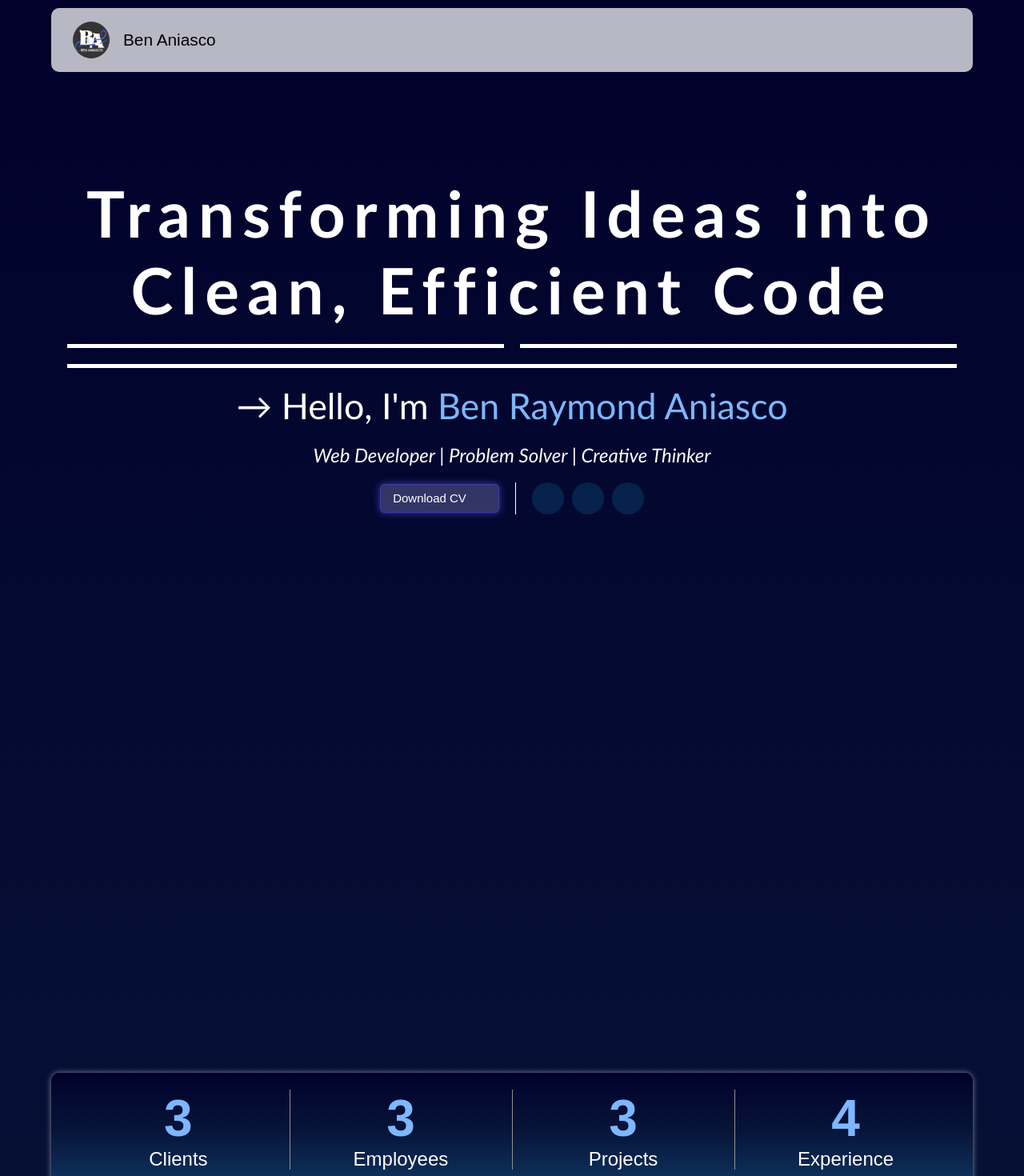
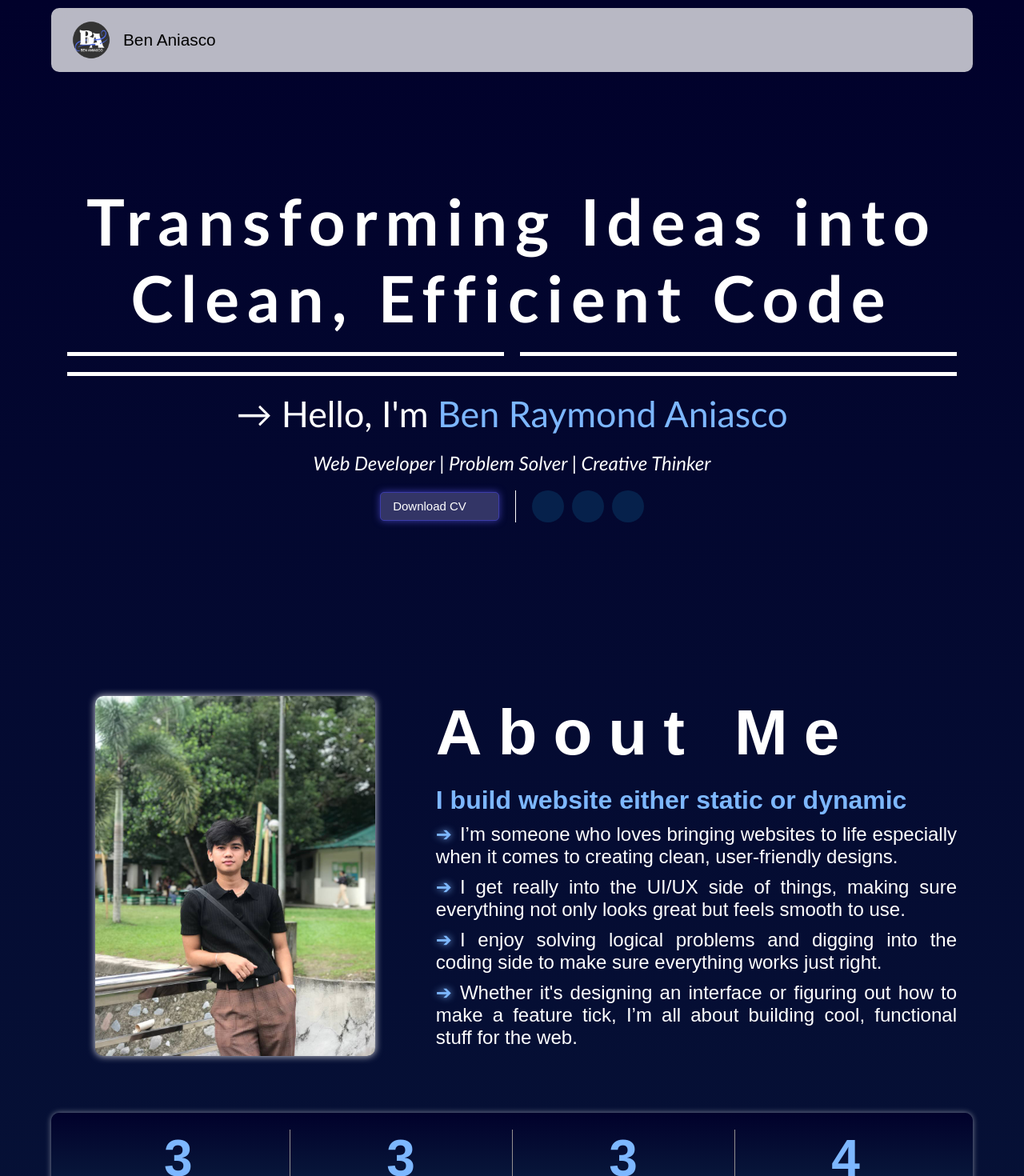
Before and after one commit to Bintooot/benaniasco-portfolio, a React (Vite) app: page / in a window 1280 px wide. Shown: the top 1470 px of the page at 80% size. Built offline with nearby package versions, Linux system fonts and the light colour scheme; some icons are missing.

Commit message:
adding animation

```diff
--- a/src/component/Sections/AboutMe/AboutMe.css
+++ b/src/component/Sections/AboutMe/AboutMe.css
@@ -179,3 +179,20 @@ div.info-card>ul>li::before{
         transform: translateY(0);
      }
 }
+
+@keyframes fadeIn {
+    from {
+        opacity: 0;
+        transform: translateY(20px);
+    }
+    to {
+        opacity: 1;
+        transform: translateY(0);
+    }
+}
+
+.info-card {
+    animation: fadeIn 1s ease-in-out;
+    animation-timeline: view();
+    animation-range: entry 0% cover 50%;
+}
--- a/src/component/Sections/Hero/Hero.css
+++ b/src/component/Sections/Hero/Hero.css
@@ -4,8 +4,8 @@
     align-items: center;
     font-family: 'Gill Sans', 'Gill Sans MT', Calibri, 'Trebuchet MS', sans-serif;
     width: 90%;
-    height: 80vh;
-    margin: 30px auto;
+    height: 90vh;
+    margin: 0 auto;
     padding: 0 20px;
 }
 
@@ -15,6 +15,7 @@
     align-items: center;
     width: 100%;
 }
+
 
 .hero-content > h1 {
     font-size: 5rem;
```
